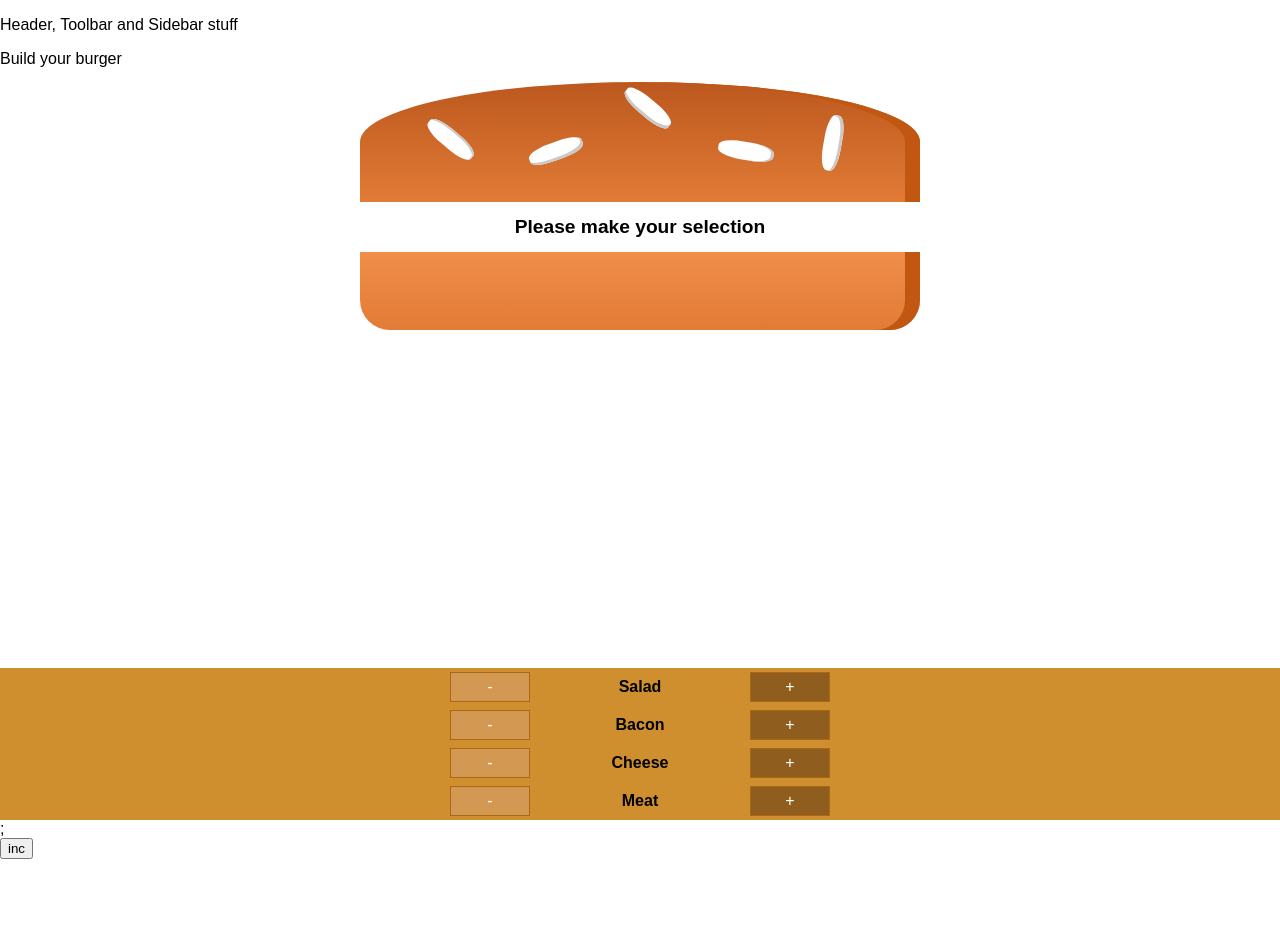
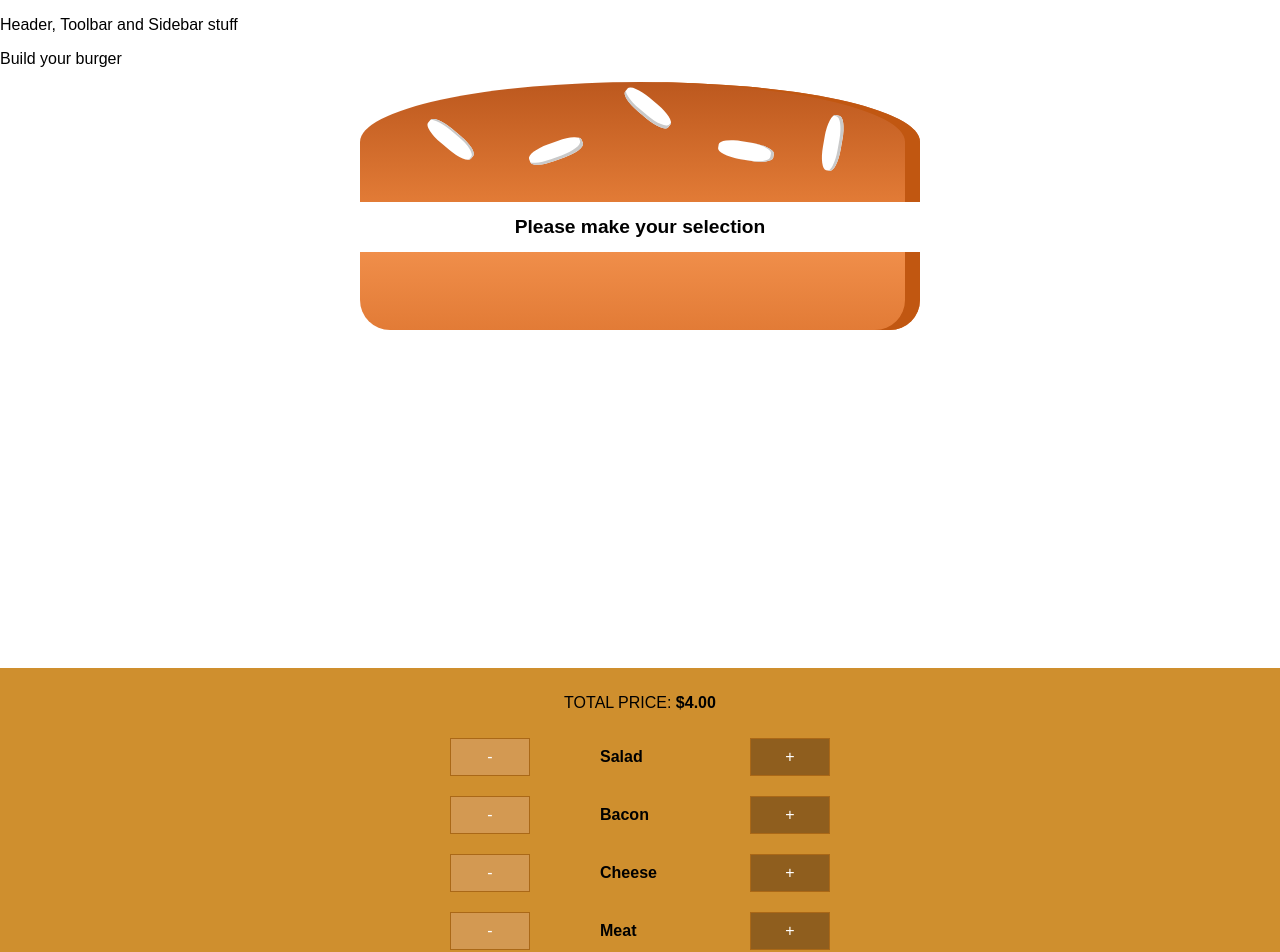
Before and after one commit to toLog/burger-builder, a React app: page / in a window 1280 px wide. Shown: the top 952 px of the page. Before the commit the page ends 859 px from the top, so only its background shows below. Built offline with nearby package versions, Linux system fonts and the light colour scheme.

Commit message:
-working add and subtract ingredient button inc price modidfication -fixed styling issue with buildControls

```diff
--- a/src/Components/Burger/BuildControls/BuildControl/BuildControl.css
+++ b/src/Components/Burger/BuildControls/BuildControl/BuildControl.css
@@ -1,11 +1,9 @@
 .BuildControl {
   width: 100%;
-  background-color: #CF8F2E;
+  background-color: inherit;
   display: flex;
   justify-content: center;
-  align-items: center;
-  text-align: center;
-  margin: 0 0;
+  margin: 10px 0;
 }
 
 .BuildControl button {
--- a/src/Components/Burger/BuildControls/BuildControls.js
+++ b/src/Components/Burger/BuildControls/BuildControls.js
@@ -9,12 +9,23 @@ const buildControls = (props) => {
   // ctrlLabels.forEach((element, i) => {
   //   ctrlLabels[i] = element.charAt(0).toUpperCase().concat(element.slice(1)); //should i create copy?
   // });
+console.log();
 
+const divStyle = {
+  width: '100%',
+  backgroundColor: '#CF8F2E',
+  display: 'flex',
+  flexFlow: 'column',
+  alignItems: 'center',
+  boxShadow: '0 2px 1px #ccc',
+  margin: 'auto',
+  padding: '10px 0'
+};
   return (
-    <div className={classes.BulidControls}>
-      {ctrlLabels.map(label => <BuildControl key={label} ingredient={label} inc={props.inc} dec={props.dec}/>)};
+    <div className={classes.BuildControls}>
+      <p>TOTAL PRICE: <strong>${props.price.toFixed(2)}</strong></p>
+      {ctrlLabels.map(label => <BuildControl key={label} ingredient={label} inc={props.inc} dec={props.dec}/>)}
     </div>
-
   )
 }
 
--- a/src/Containers/BurgerBuilder.js
+++ b/src/Containers/BurgerBuilder.js
@@ -2,6 +2,13 @@ import React, {Component} from 'react';
 import Burger from '../Components/Burger/Burger';
 import BuildControls from '../Components/Burger/BuildControls/BuildControls'
 import Aux from '../HOC/Aux';
+
+const INGREDIENT_PRICES = {
+  salad: 1,
+  bacon: 2,
+  cheese: 1.5,
+  meat: 3
+};
 
 class BurgerBuilder extends Component {
 
@@ -14,27 +21,29 @@ class BurgerBuilder extends Component {
         bacon:0,
         cheese: 0,
         meat: 0
-      }
+      },
+      price: 4
     }
   }
 
   incrementIngredient = (ing) => {
-    //const ing = 'salad';
+    const ings = {...this.state.ingredients};
+    const oldPriceTotal = this.state.price;
 
-    const ings = {...this.state.ingredients};
     ings[ing]++;
-    console.log(ings);
 
-    this.setState({ingredients: ings});
+    this.setState({ingredients: ings, price: oldPriceTotal + INGREDIENT_PRICES[ing]});
   }
 
   decrementIngredients = (ing) => {
+    const ings = {...this.state.ingredients};
+    const oldPriceTotal = this.state.price;
 
-    const ings = {...this.state.ingredients};
-    ings[ing] < 1 ? ings[ing]: ings[ing]--;
-    console.log(ings);
+    if (ings[ing] < 1) return;
 
-    this.setState({ingredients: ings});
+    ings[ing]--;
+
+    this.setState({ingredients: ings, price: oldPriceTotal - INGREDIENT_PRICES[ing]});
   }
 
   render() {
@@ -42,8 +51,7 @@ class BurgerBuilder extends Component {
       <Aux>
         <div>Build your burger</div>
         <Burger ingredients={this.state.ingredients} />
-        <BuildControls ingredients={this.state.ingredients} inc={this.incrementIngredient} dec={this.decrementIngredients}/>
-        <button onClick={this.incrementIngredient}>inc</button>
+        <BuildControls ingredients={this.state.ingredients} price={this.state.price} inc={this.incrementIngredient} dec={this.decrementIngredients}/>
       </Aux>
     )
   }
```
